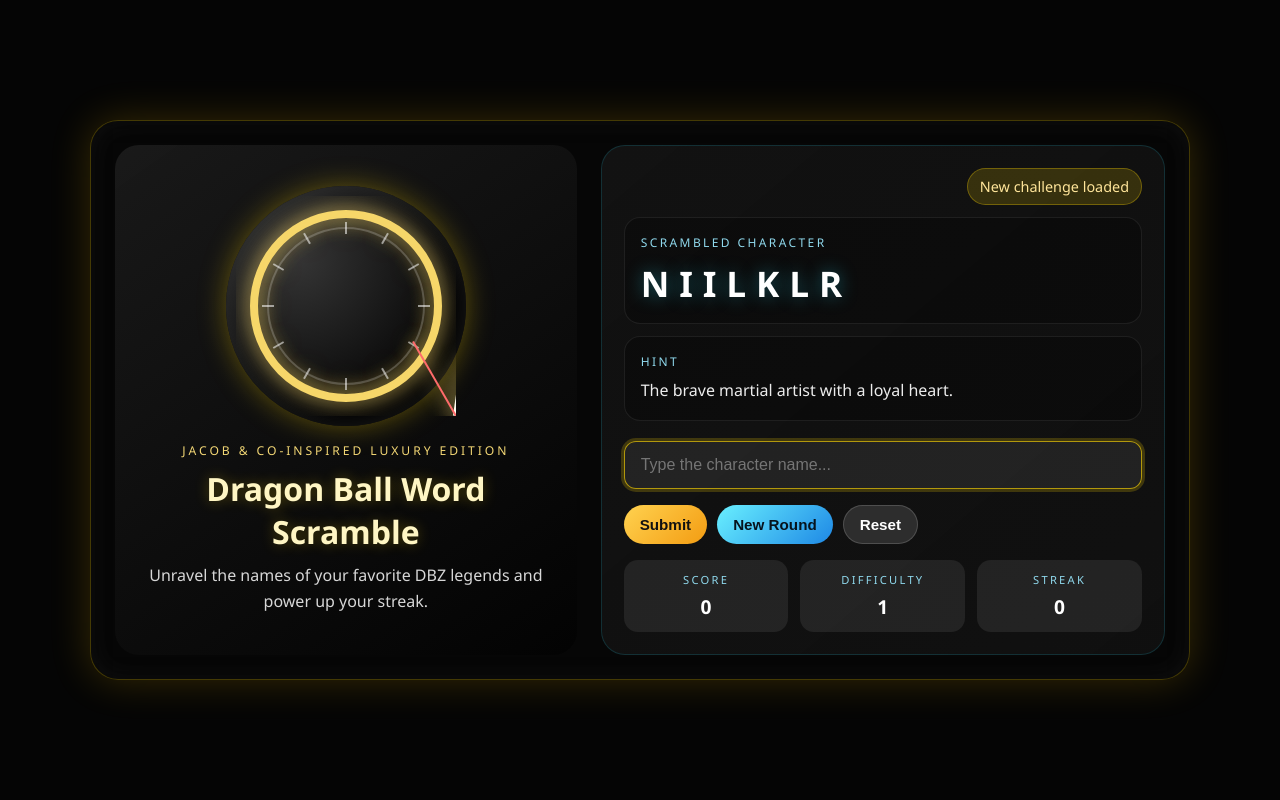
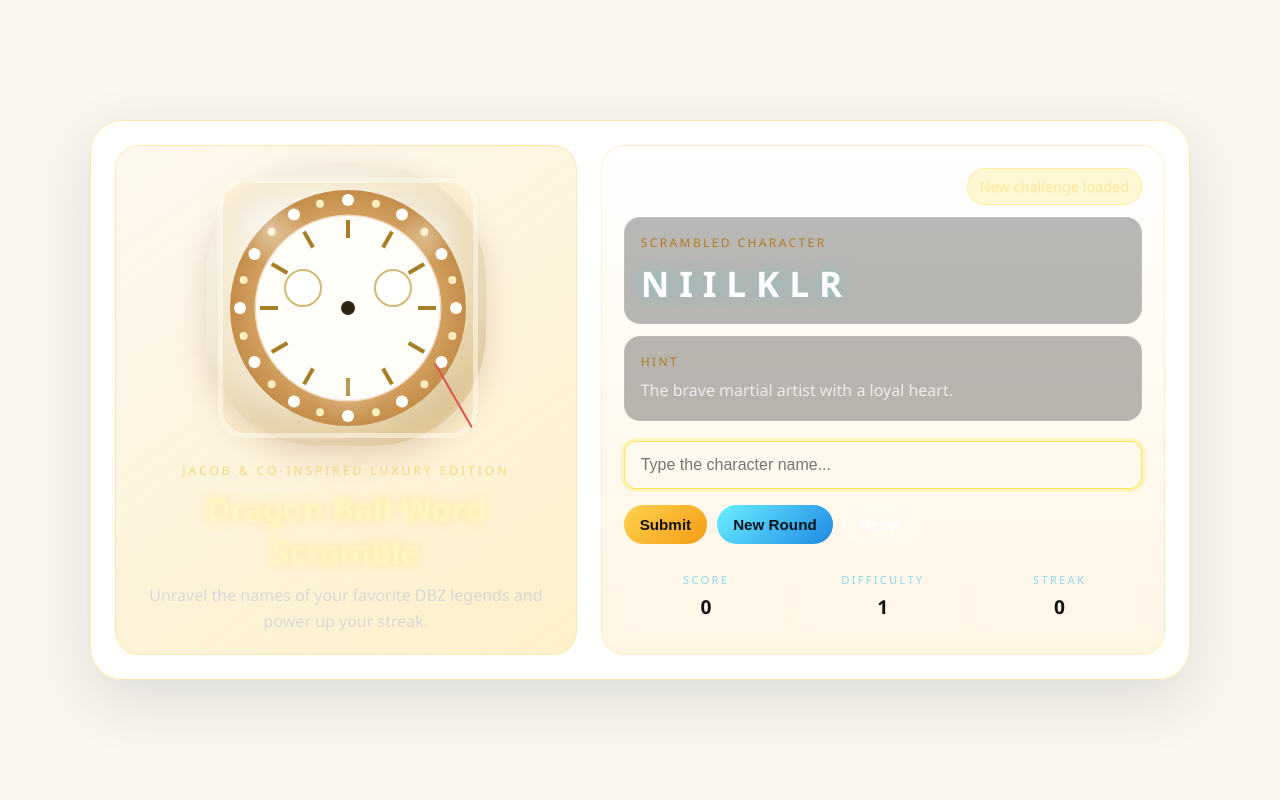
Before and after one commit to awspractice1220/dbz_word_scramble, a Flask app: page / in a window 1280 px wide. Run offline with Flask 3, Linux system fonts and the light colour scheme.

Commit message:
Add brighter DBZ UI and working luxury watch with rotating Jordan cursor

```diff
--- a/static/css/styles.css
+++ b/static/css/styles.css
@@ -6,9 +6,9 @@
     margin: 0;
     min-height: 100%;
     font-family: 'Segoe UI', Tahoma, Geneva, Verdana, sans-serif;
-    background: #050505;
-    color: #fff;
-    cursor: url('/static/cursors/jordan1.png'), auto;
+    background: #f9f6ef;
+    color: #111;
+    cursor: url('/static/cursors/jordan01.png'), auto;
 }
 
 body {
@@ -19,10 +19,10 @@
     position: fixed;
     inset: 0;
     background:
-        radial-gradient(circle at top left, rgba(255, 215, 0, 0.25), transparent 24%),
-        radial-gradient(circle at bottom right, rgba(34, 211, 238, 0.18), transparent 28%),
-        linear-gradient(140deg, #060606 0%, #1b0f02 45%, #0a1117 100%);
-    animation: auraPulse 6s ease-in-out infinite alternate;
+        radial-gradient(circle at top left, rgba(255, 238, 166, 0.85), transparent 25%),
+        radial-gradient(circle at bottom right, rgba(103, 189, 255, 0.35), transparent 30%),
+        linear-gradient(140deg, #fff8e8 0%, #f5f1de 35%, #eae4d1 100%);
+    animation: auraPulse 9s ease-in-out infinite alternate;
     z-index: -2;
 }
 
@@ -55,11 +55,11 @@
     grid-template-columns: 0.9fr 1.1fr;
     gap: 24px;
     padding: 24px;
-    border: 1px solid rgba(255, 215, 0, 0.25);
-    border-radius: 28px;
-    background: rgba(7, 7, 7, 0.78);
-    backdrop-filter: blur(18px);
-    box-shadow: 0 0 40px rgba(255, 193, 7, 0.2), inset 0 0 30px rgba(255,255,255,0.04);
+    border: 1px solid rgba(255, 193, 7, 0.33);
+    border-radius: 32px;
+    background: rgba(255, 255, 255, 0.92);
+    backdrop-filter: blur(20px);
+    box-shadow: 0 20px 60px rgba(37, 38, 49, 0.12);
 }
 
 .watch-panel {
@@ -70,18 +70,37 @@
     gap: 16px;
     padding: 18px;
     border-radius: 24px;
-    background: linear-gradient(145deg, rgba(255,255,255,0.08), rgba(0,0,0,0.45));
+    background: linear-gradient(145deg, rgba(252, 247, 238, 0.95), rgba(255, 237, 190, 0.82));
+    border: 1px solid rgba(255, 206, 105, 0.35);
 }
 
 .luxury-clock {
-    width: 240px;
-    height: 240px;
+    width: 280px;
+    height: 280px;
     display: grid;
     place-items: center;
-    border-radius: 50%;
-    padding: 10px;
-    background: radial-gradient(circle at 30% 30%, #353535, #050505 70%);
-    box-shadow: 0 0 28px rgba(255, 215, 0, 0.35), inset 0 0 20px rgba(255,255,255,0.08);
+    border-radius: 40%;
+    padding: 12px;
+    background: radial-gradient(circle at 40% 35%, #fffefc, #efe4cd 55%, #cfae6f 90%);
+    box-shadow: 0 10px 30px rgba(117, 52, 20, 0.18), inset 0 0 24px rgba(255,255,255,0.35);
+}
+
+.watch-face-shell {
+    position: relative;
+    width: 260px;
+    height: 260px;
+    border-radius: 28px;
+    overflow: hidden;
+    box-shadow: inset 0 0 0 5px rgba(255,255,255,0.45), inset 0 0 40px rgba(255, 223, 128, 0.3);
+}
+
+.watch-gem-overlay {
+    position: absolute;
+    inset: 0;
+    pointer-events: none;
+    background-image: radial-gradient(circle at 20% 20%, rgba(255,255,255,0.45) 0%, transparent 12%),
+                      radial-gradient(circle at 80% 22%, rgba(255,255,255,0.35) 0%, transparent 10%),
+                      radial-gradient(circle at 50% 80%, rgba(255,255,255,0.25) 0%, transparent 15%);
 }
 
 .watch-copy {
@@ -112,8 +131,8 @@
 .game-panel {
     padding: 22px;
     border-radius: 24px;
-    background: linear-gradient(140deg, rgba(255,255,255,0.05), rgba(18,18,18,0.85));
-    border: 1px solid rgba(34, 211, 238, 0.16);
+    background: linear-gradient(180deg, rgba(255,255,255,0.92), rgba(255, 244, 224, 0.9));
+    border: 1px solid rgba(255, 206, 105, 0.3);
 }
 
 .status-row {
@@ -146,7 +165,7 @@
     text-transform: uppercase;
     letter-spacing: 0.2em;
     font-size: 0.75rem;
-    color: #8fd8ec;
+    color: #b37a1d;
 }
 
 .scrambled {
@@ -201,6 +220,20 @@
 
 button:hover {
     transform: translateY(-2px);
+}
+
+.reset-btn:hover {
+    box-shadow: 0 0 18px rgba(255, 255, 255, 0.24);
+}
+
+.stat-card {
+    padding: 14px;
+    border-radius: 18px;
+    background: rgba(255,255,255,0.72);
+    display: flex;
+    flex-direction: column;
+    gap: 6px;
+    align-items: center;
 }
 
 .submit-btn {
--- a/static/js/game.js
+++ b/static/js/game.js
@@ -11,7 +11,8 @@
     document.body.style.cursor = `url('${sneakers[cursorIndex]}'), auto`;
 }
 
-setInterval(rotateCursor, 120000);
+setInterval(rotateCursor, 15000);
+rotateCursor();
 
 const answerInput = document.getElementById("answerInput");
 const scrambledWordEl = document.getElementById("scrambledWord");
@@ -94,40 +95,80 @@
     ctx.save();
     ctx.translate(canvas.width / 2, canvas.height / 2);
 
-    ctx.beginPath();
-    ctx.arc(0, 0, 92, 0, Math.PI * 2);
-    ctx.strokeStyle = "#f6d76b";
-    ctx.lineWidth = 8;
-    ctx.shadowBlur = 20;
-    ctx.shadowColor = "#f6d76b";
-    ctx.stroke();
+    const outerRadius = 118;
+    const innerRadius = 92;
+
+    const bezelGradient = ctx.createRadialGradient(0, 0, 24, 0, 0, outerRadius);
+    bezelGradient.addColorStop(0, '#fff9ed');
+    bezelGradient.addColorStop(0.35, '#ffd46f');
+    bezelGradient.addColorStop(0.7, '#d4a261');
+    bezelGradient.addColorStop(1, '#c48d4a');
 
     ctx.beginPath();
-    ctx.arc(0, 0, 78, 0, Math.PI * 2);
-    ctx.strokeStyle = "rgba(255,255,255,0.2)";
-    ctx.lineWidth = 2;
+    ctx.arc(0, 0, outerRadius, 0, Math.PI * 2);
+    ctx.fillStyle = bezelGradient;
+    ctx.fill();
+
+    for (let i = 0; i < 24; i += 1) {
+        const angle = (Math.PI * 2 / 24) * i;
+        const radius = outerRadius - 10;
+        const size = i % 2 === 0 ? 6 : 4;
+        ctx.beginPath();
+        ctx.arc(Math.cos(angle) * radius, Math.sin(angle) * radius, size, 0, Math.PI * 2);
+        ctx.fillStyle = i % 2 === 0 ? '#ffffff' : '#fcefbe';
+        ctx.fill();
+    }
+
+    ctx.beginPath();
+    ctx.arc(0, 0, innerRadius, 0, Math.PI * 2);
+    ctx.fillStyle = '#fffdf7';
+    ctx.fill();
+
+    ctx.lineWidth = 3;
+    ctx.strokeStyle = 'rgba(255,255,255,0.6)';
     ctx.stroke();
 
     for (let i = 0; i < 12; i += 1) {
         const angle = (Math.PI / 6) * i;
         ctx.beginPath();
-        ctx.moveTo(Math.cos(angle) * 72, Math.sin(angle) * 72);
-        ctx.lineTo(Math.cos(angle) * 84, Math.sin(angle) * 84);
-        ctx.strokeStyle = "rgba(255,255,255,0.55)";
-        ctx.lineWidth = 2;
+        ctx.moveTo(Math.cos(angle) * 70, Math.sin(angle) * 70);
+        ctx.lineTo(Math.cos(angle) * 88, Math.sin(angle) * 88);
+        ctx.strokeStyle = '#a57f26';
+        ctx.lineWidth = 4;
         ctx.stroke();
     }
+
+    drawSubdial(-45, -20);
+    drawSubdial(45, -20);
 
     const sec = now.getSeconds();
     const min = now.getMinutes();
     const hr = now.getHours() % 12;
 
-    drawHand(hr * 30 + min / 2, 56, 6, "#ffffff");
-    drawHand(min * 6, 74, 4, "#31d3ff");
-    drawHand(sec * 6, 86, 2, "#ff6b6b");
+    drawHand(hr * 30 + min / 2, 52, 7, '#4b3514');
+    drawHand(min * 6, 78, 5, '#1f78d8');
+    drawHand(sec * 6, 86, 2, '#e14f4f');
+
+    ctx.beginPath();
+    ctx.fillStyle = '#2f2414';
+    ctx.arc(0, 0, 7, 0, Math.PI * 2);
+    ctx.fill();
+
     ctx.restore();
+    requestAnimationFrame(drawClock);
+}
 
-    requestAnimationFrame(drawClock);
+function drawSubdial(x, y) {
+    ctx.save();
+    ctx.translate(x, y);
+    ctx.beginPath();
+    ctx.arc(0, 0, 18, 0, Math.PI * 2);
+    ctx.fillStyle = 'rgba(255,255,255,0.9)';
+    ctx.fill();
+    ctx.lineWidth = 2;
+    ctx.strokeStyle = '#d2b873';
+    ctx.stroke();
+    ctx.restore();
 }
 
 function drawHand(angle, length, width, color) {
--- a/templates/index.html
+++ b/templates/index.html
@@ -14,7 +14,10 @@
         <div class="hero-card">
             <div class="watch-panel">
                 <div class="luxury-clock">
-                    <canvas id="clockCanvas" width="220" height="220"></canvas>
+                    <div class="watch-face-shell">
+                        <canvas id="clockCanvas" width="260" height="260"></canvas>
+                        <div class="watch-gem-overlay"></div>
+                    </div>
                 </div>
                 <div class="watch-copy">
                     <p class="eyebrow">Jacob & Co-inspired luxury edition</p>
```
